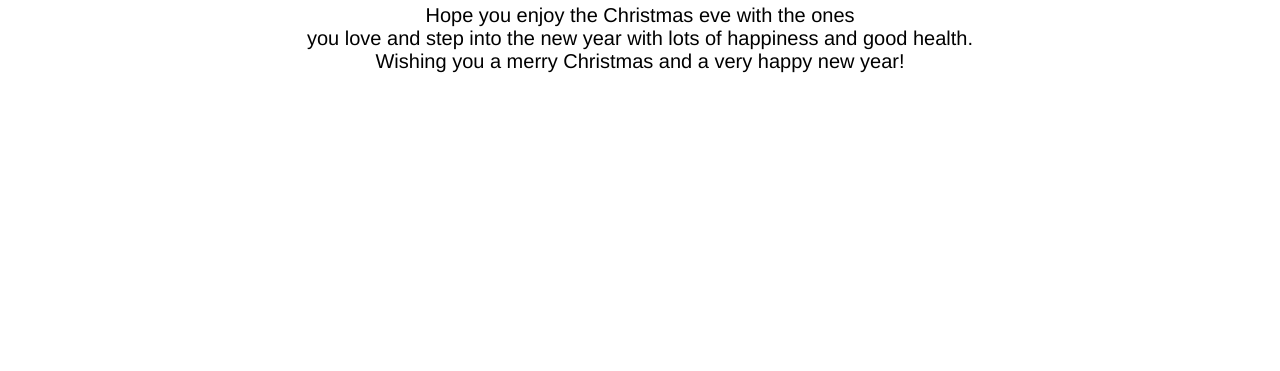
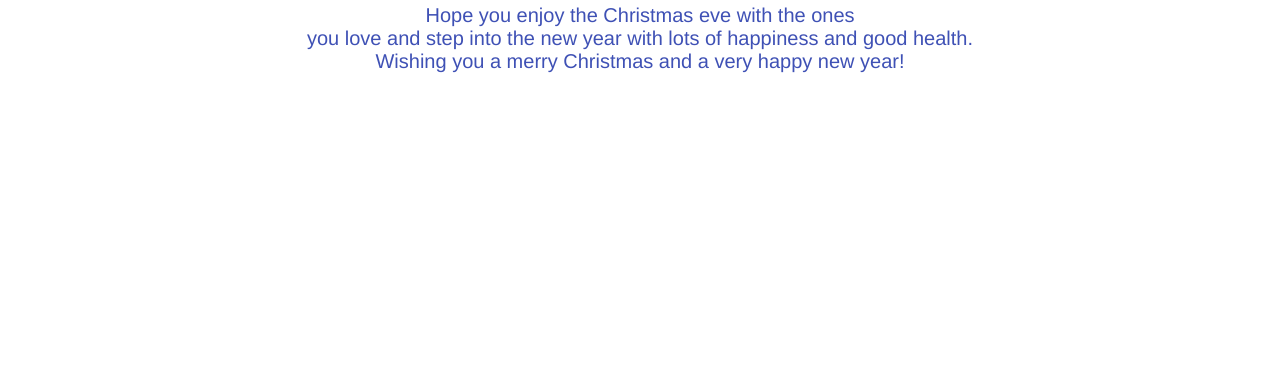
Before and after one commit to pro-vrt/pro-vrt.github.io, a plain HTML site: page xmas/2018/index.html in a window 1280 px wide. Shown: the part 376-747 px from the top of the page. Drawn offline with Linux system fonts and the light colour scheme.

Commit message:
Update index.html

```diff
--- a/xmas/2018/index.html
+++ b/xmas/2018/index.html
@@ -12,6 +12,13 @@ img {
     height: 300px;
     width: 1400px;
 }
+
+p.p1{
+   font-family: Helvetica, Arial, sans-serif;
+   font-size: 20px;
+   color: #3F51B5;
+}
+
 
  @media screen and (max-width: 600px) {
   .example1{
```
